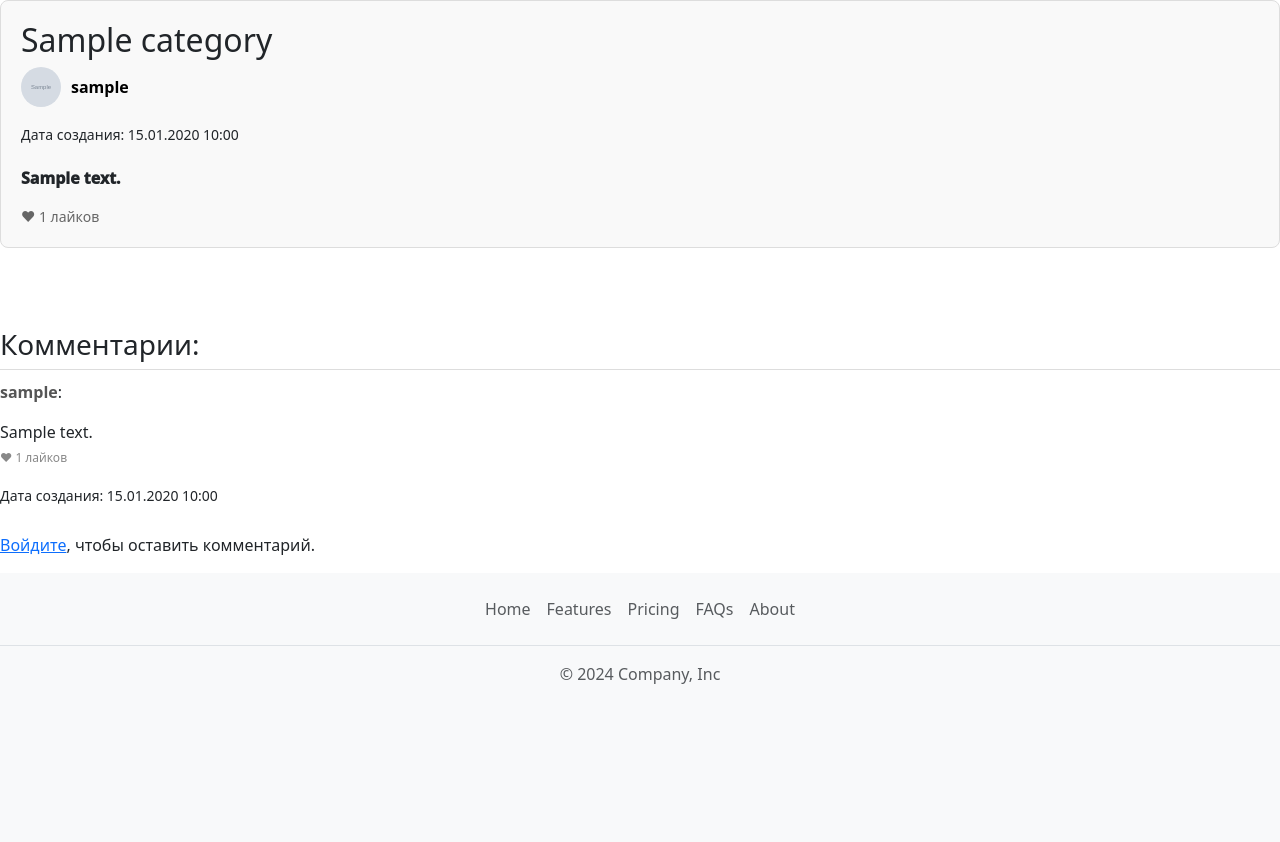
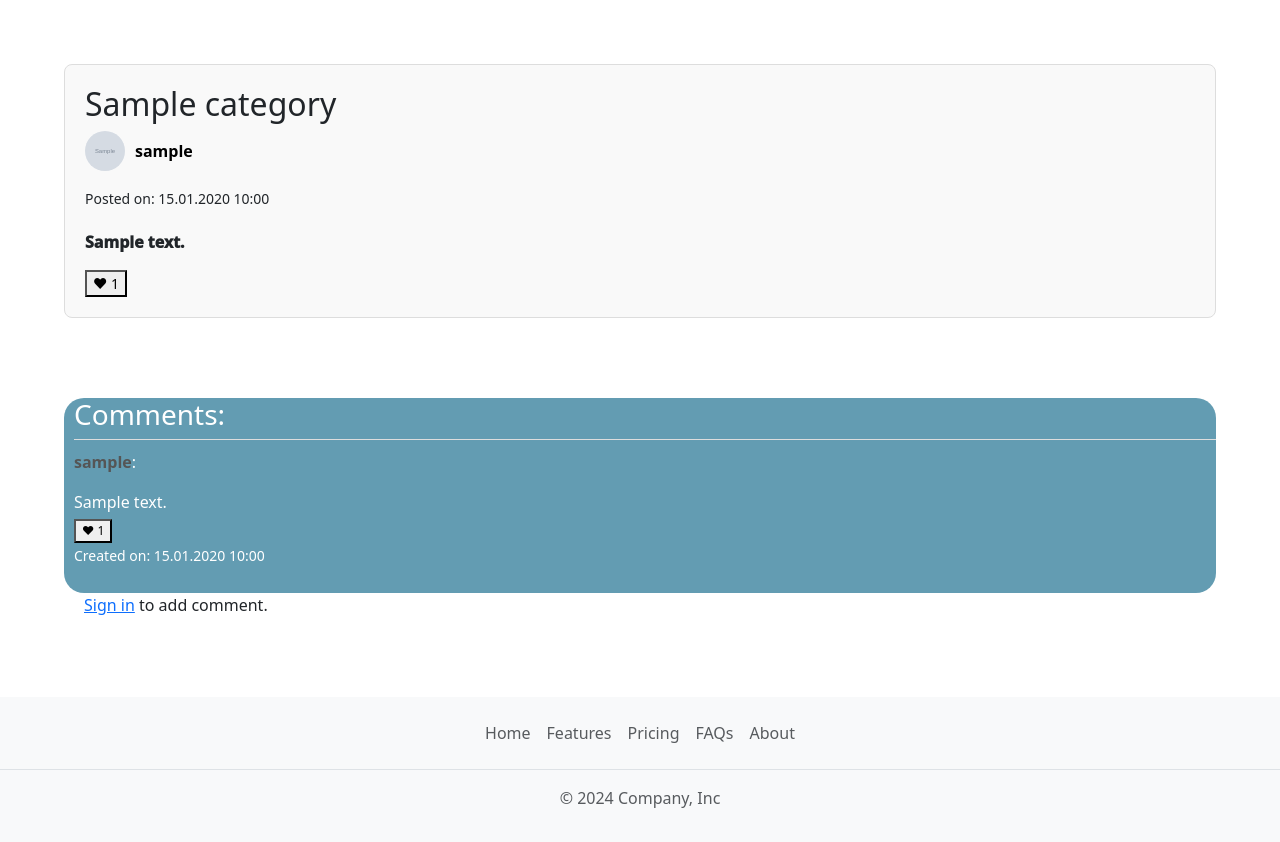
Before and after one commit to DominickUAODS/projectForum, a Django app: page /posts/1/full/ in a window 1280 px wide. Shown: the part 90-932 px from the top of the page. Before the commit the page ends 774 px from the top, so only its background shows below. Run offline with Django 5.2, Linux system fonts and the light colour scheme; tables that the repository leaves empty hold one stand-in row (values such as "Sample post"); grey boxes marked "Sample" are stand-in pictures; some libraries are stand-ins or nearby versions.

Commit message:
add likes button

```diff
--- a/ForumApp/models.py
+++ b/ForumApp/models.py
@@ -1,4 +1,5 @@
 from django.db import models
+from django.conf import settings
 from django.contrib.auth.models import AbstractUser
 
 class CustomUser(AbstractUser):
@@ -36,3 +37,20 @@ class Comment(models.Model):
     created_at = models.DateTimeField(auto_now_add=True)
     class Meta:
         db_table = "Comment"
+
+
+class PostLike(models.Model):
+    user = models.ForeignKey(settings.AUTH_USER_MODEL, on_delete=models.CASCADE, related_name='post_likes')
+    post = models.ForeignKey('Post', on_delete=models.CASCADE, related_name='post_likes')
+    created_at = models.DateTimeField(auto_now_add=True)
+
+    class Meta:
+        unique_together = ('user', 'post')
+
+class CommentLike(models.Model):
+    user = models.ForeignKey(settings.AUTH_USER_MODEL, on_delete=models.CASCADE, related_name='comment_likes')
+    comment = models.ForeignKey('Comment', on_delete=models.CASCADE, related_name='comment_likes')
+    created_at = models.DateTimeField(auto_now_add=True)
+
+    class Meta:
+        unique_together = ('user', 'comment')
--- a/ForumApp/templates/base.html
+++ b/ForumApp/templates/base.html
@@ -71,5 +71,43 @@
     </div>
     <script src="{% static 'js/bootstrap.bundle.min.js' %}"></script>
 </body>
+<script>
+    document.addEventListener('DOMContentLoaded', () => {
 
+        document.querySelectorAll('.like-post').forEach(button => {
+            button.addEventListener('click', () => {
+                const postId = button.getAttribute('data-post-id');
+                fetch(`/like_post/${postId}/`, {
+                    method: 'POST',
+                    headers: {
+                        'X-CSRFToken': '{{ csrf_token }}',
+                        'Content-Type': 'application/json'
+                    }
+                })
+                .then(response => response.json())
+                .then(data => {
+                    document.getElementById('post-likes-count').textContent = data.likes_count;
+                });
+            });
+        });
+
+
+        document.querySelectorAll('.like-comment').forEach(button => {
+            button.addEventListener('click', () => {
+                const commentId = button.getAttribute('data-comment-id');
+                fetch(`/like_comment/${commentId}/`, {
+                    method: 'POST',
+                    headers: {
+                        'X-CSRFToken': '{{ csrf_token }}',
+                        'Content-Type': 'application/json'
+                    }
+                })
+                .then(response => response.json())
+                .then(data => {
+                    document.getElementById(`comment-${commentId}-likes-count`).textContent = data.likes_count;
+                });
+            });
+        });
+    });
+</script>
 </html>
--- a/ForumApp/templates/full_post.html
+++ b/ForumApp/templates/full_post.html
@@ -1,6 +1,7 @@
 {% extends "base.html" %}
 
 {% block content %}
+<div class="full-post">
 <div class="post-container">
     <div class="post-header">
         <h2>{{ post.category.title }}</h2>
@@ -12,50 +13,56 @@
             {% endif %}
             <span class="author-name">{{ post.author.username }}</span>
         </div>
-        <p><small>Дата создания: {{ post.created_at|date:"d.m.Y H:i" }}</small></p>
+        <p><small>Posted on: {{ post.created_at|date:"d.m.Y H:i" }}</small></p>
     </div>
     <div class="post-content">
         <p>{{ post.content }}</p>
     </div>
     <div class="post-likes">
-        ❤ {{ post.likes }} лайков
+        <button class="like-post" data-post-id="{{ post.id }}">
+            ❤ <span id="post-likes-count">{{ post.likes }}</span>
+        </button>
     </div>
 </div>
 
 <div class="comments-section">
-    <h3>Комментарии:</h3>
+    <h3>Comments:</h3>
 
     {% for comment in post.comments.all %}
     <div class="comment">
         <p><span class="comment-author">{{ comment.author.username }}</span>:</p>
         <p class="comment-content">{{ comment.content }}</p>
-        <p class="comment-likes">❤ {{ comment.likes }} лайков</p>
-        <p><small>Дата создания: {{ comment.created_at|date:"d.m.Y H:i" }}</small></p>
+        <div class="comment-likes">
+            <button class="like-comment" data-comment-id="{{ comment.id }}">
+                ❤ <span id="comment-{{ comment.id }}-likes-count">{{ comment.likes }}</span>
+            </button>
+        </div>
+        <p><small>Created on: {{ comment.created_at|date:"d.m.Y H:i" }}</small></p>
 
         {% if comment.author == request.user or request.user.is_staff %}
             <form method="POST" action="{% url 'delete_comment' comment.id %}">
                 {% csrf_token %}
-                <button type="submit" class="btn btn-danger">Удалить</button>
+                <button type="submit" class="btn btn-danger">Delete</button>
             </form>
         {% endif %}
 
     </div>
     {% empty %}
-        <p>Комментариев пока нет. Будьте первым!</p>
+        <p>No cooments yet. Will be the first!</p>
     {% endfor %}
 </div>
 
 {% if user.is_authenticated %}
     <div class="new-comment-form">
-        <h4>Оставить комментарий:</h4>
+        <h4>Add comment:</h4>
         <form method="POST" action="{% url 'add_comment' post.id %}">
             {% csrf_token %}
-            <textarea name="content" placeholder="Ваш комментарий..." required></textarea>
-            <button type="submit">Добавить комментарий</button>
+            <textarea name="content" placeholder="Your comment..." required></textarea>
+            <button type="submit">Add comment</button>
         </form>
     </div>
 {% else %}
-    <p><a href="{% url 'login' %}">Войдите</a>, чтобы оставить комментарий.</p>
+    <p class="sign-in-comment"><a  href="{% url 'login' %}">Sign in</a> to add comment.</p>
 {% endif %}
-
+</div>
 {% endblock content %}
--- a/ForumApp/views.py
+++ b/ForumApp/views.py
@@ -3,7 +3,7 @@ from django.contrib.auth import login, logout, authenticate
 from django.contrib.auth.hashers import make_password
 from django.contrib.auth.decorators import login_required
 from django.contrib.auth.password_validation import validate_password
-from django.http import HttpRequest, HttpResponse, HttpResponseForbidden
+from django.http import HttpRequest, HttpResponse, HttpResponseForbidden, JsonResponse
 from django.conf import settings
 from django.core.exceptions import ValidationError
 from .models import *
@@ -20,6 +20,18 @@ def base(request):
 #     last_name="Kosov",
 #     date_of_bitrh="1990-05-12",
 #     user_image="user_image/pavel-kosov.jpg"
+# )
+
+# print(f"CustomUser {custom_user.username} created successfully!")
+
+
+# custom_user = CustomUser.objects.create(
+#     username="elenasometh",
+#     password=make_password("000"),
+#     first_name="Elena",
+#     last_name="Lena",
+#     date_of_bitrh="1990-05-12",
+#     user_image="user_image/jake-nackos.jpg "
 # )
 
 # print(f"CustomUser {custom_user.username} created successfully!")
@@ -409,3 +421,39 @@ def user_profile_edit(request:HttpRequest, user_id):
     else:
         form = UserProfileForm(instance=user)
         return render(request, "user_profile_edit.html", context={"form": form})
+
+
+@login_required
+def like_post(request, post_id):
+    post = get_object_or_404(Post, id=post_id)
+    like, created = PostLike.objects.get_or_create(user=request.user, post=post)
+
+    if not created:
+        like.delete()
+        post.likes -= 1
+        post.save()
+        liked = False
+    else:
+        post.likes += 1
+        post.save()
+        liked = True
+    post.save()
+
+    return JsonResponse({'liked': liked, 'likes_count': post.likes})
+
+@login_required
+def like_comment(request, comment_id):
+    comment = get_object_or_404(Comment, id=comment_id)
+    like, created = CommentLike.objects.get_or_create(user=request.user, comment=comment)
+
+    if not created:
+        like.delete()
+        comment.likes -= 1
+        comment.save()
+        liked = False
+    else:
+        comment.likes += 1
+        comment.save()
+        liked = True
+    comment.save()
+    return JsonResponse({'liked': liked, 'likes_count': comment.likes})
--- a/ForumApp/wwwroot/templates_css/category_posts.css
+++ b/ForumApp/wwwroot/templates_css/category_posts.css
@@ -84,6 +84,10 @@
     font-weight: 1000;
 }
 
+.new-comment-form, .sign-in-comment{
+    padding-left: 20px;
+}
+
 
 
 @keyframes bounce {
--- a/ForumApp/wwwroot/templates_css/full_post.css
+++ b/ForumApp/wwwroot/templates_css/full_post.css
@@ -25,6 +25,10 @@ body {
 }
 .comments-section {
     margin-top: 40px;
+    background-color:   rgba(61, 132, 159, 0.8);
+    color: white;
+    border-radius: 20px;
+    padding-left: 10px;
 }
 .comment {
     border-top: 1px solid #ddd;
@@ -61,3 +65,9 @@ body {
 .author-name{
     color: black !important;
 }
+
+.full-post{
+    display: flex;
+    flex-direction: column;
+    margin: 5%;
+}
--- a/ForumApp/wwwroot/templates_css/index.css
+++ b/ForumApp/wwwroot/templates_css/index.css
@@ -65,6 +65,9 @@
 
 
 @media (max-width: 528px) {
+    body{
+        background-color: red;
+    }
     .category-cards {
         flex-direction: column;
         gap: 10px;
--- a/projectForum/urls.py
+++ b/projectForum/urls.py
@@ -39,6 +39,8 @@ urlpatterns = [
     path('post/<int:post_id>/delete/', views.delete_post, name='delete_post'),
     path('post/<int:post_id>/add_comment/', views.add_comment, name='add_comment'),
     path('comment/<int:comment_id>/delete/', views.delete_comment, name='delete_comment'),
+    path('like_post/<int:post_id>/', views.like_post, name='like_post'),
+    path('like_comment/<int:comment_id>/', views.like_comment, name='like_comment'),
     ####################
 ]
 
```
Also changed, not shown: ForumApp/templates/category_posts.html (+9 -0 lines), ForumApp/templates/index.html (+10 -0 lines), ForumApp/migrations/0004_alter_category_category_image.py (added), ForumApp/migrations/0005_commentlike_postlike.py (added).
